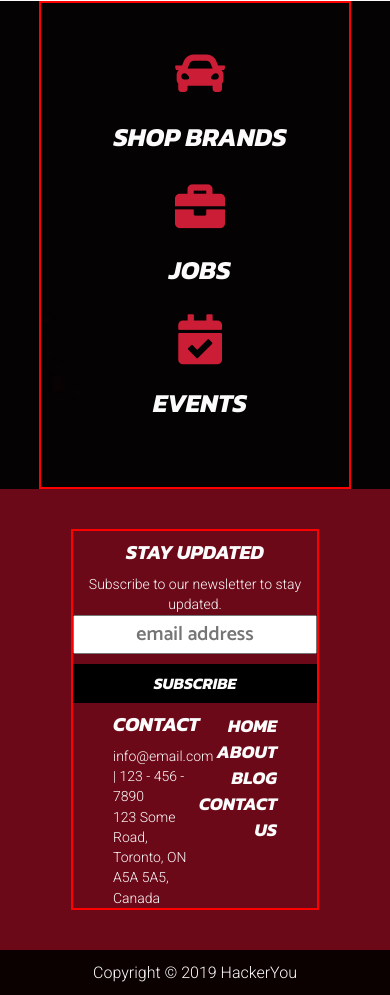
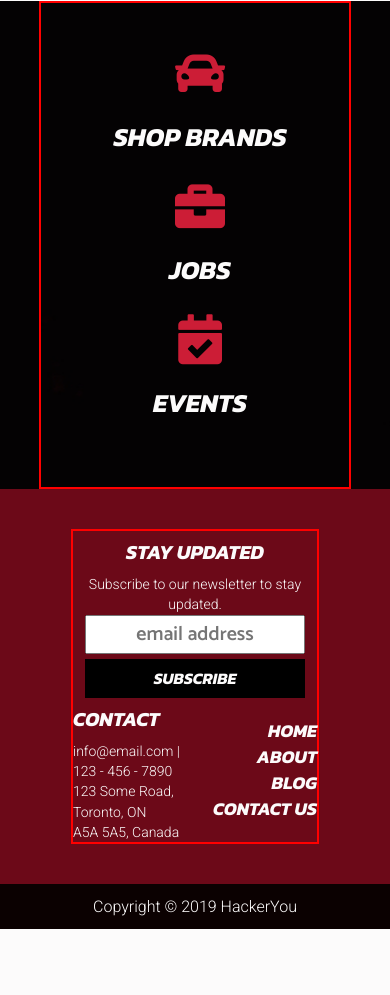
Before and after one commit to terrirp13/terriPersadProjectOne, a plain HTML site: page index.html in a window 390 px wide. Shown: the part 3452-4447 px from the top of the page. After the commit the page ends 4381 px from the top, so only its background shows below. Drawn offline with Linux system fonts and the light colour scheme.

Commit message:
completed responsive for footer

```diff
--- a/styles/style.css
+++ b/styles/style.css
@@ -490,7 +490,7 @@ ul.footerMenu h4{
 
 }
 .subscribe {
-    margin-top: 10px;
+    margin-top: 5px;
 }
 h1 {
    font-size: 3.25rem;
@@ -528,8 +528,14 @@ h1 {
         width: calc(50% - 10px);
     }
     .subscribe, .email {
-    width: 100%;
+    width: 90%;
+}
+    .footerInfo .contact{
+        padding: 0;
+    }
+    .footerInfo ul.footerMenu{
+        padding-right: 0;
+        padding-top: 20px;
+    }
 
 }
-
-}
```
